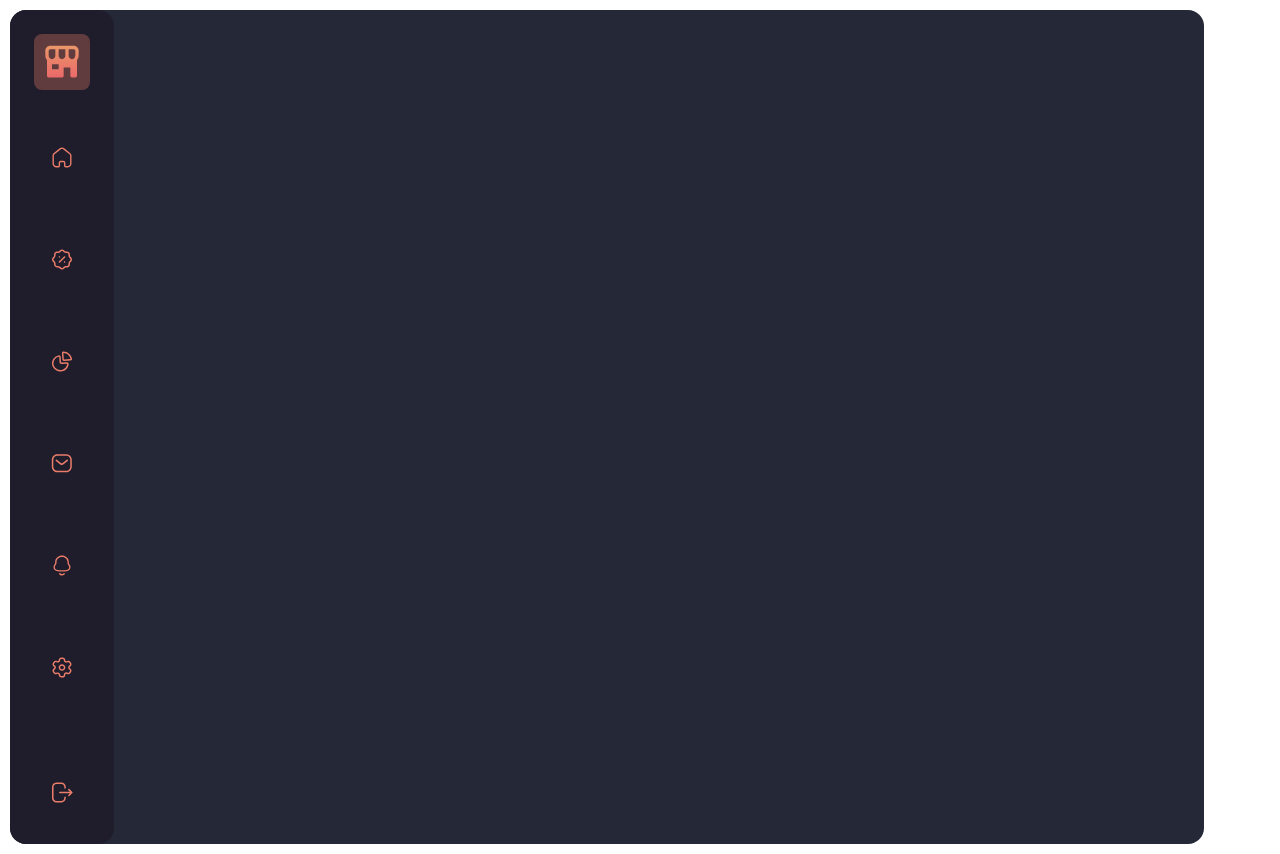
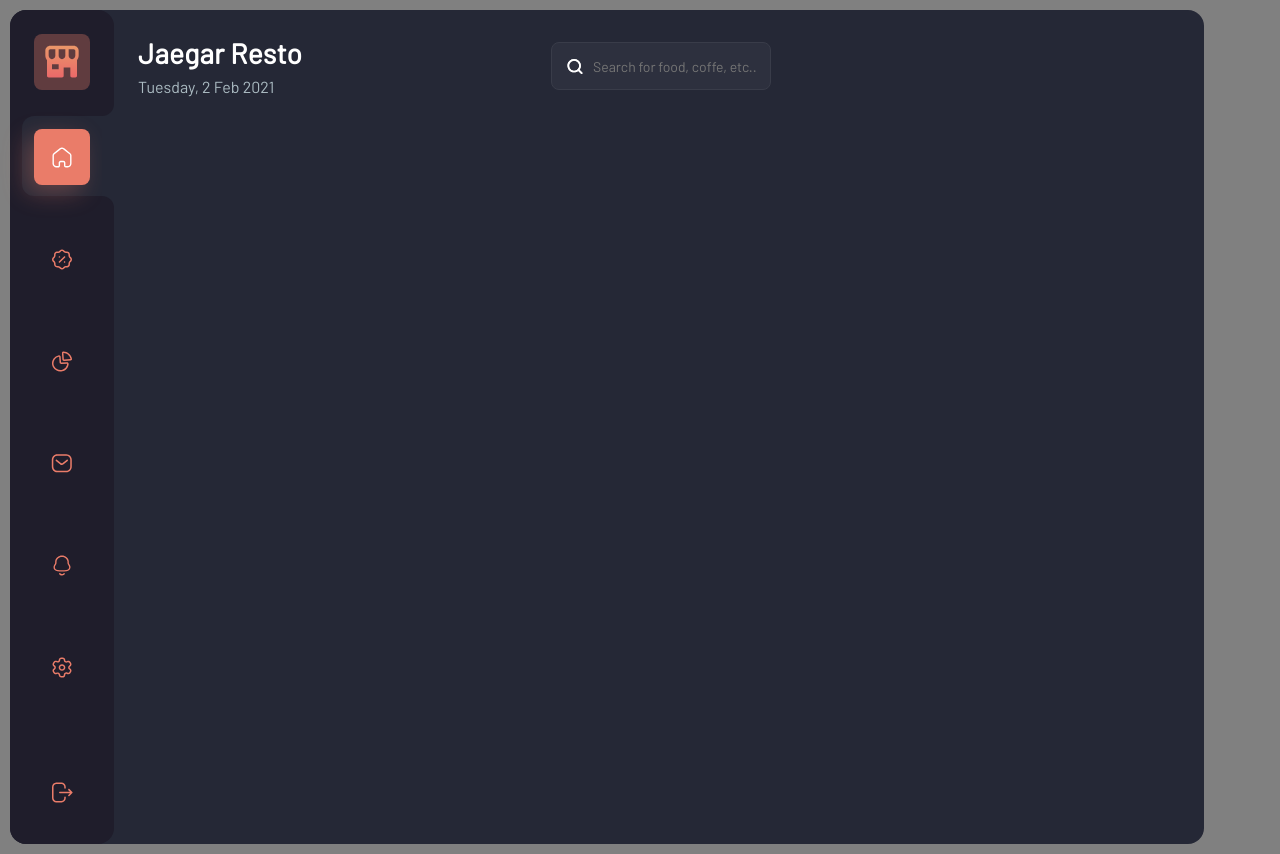
Before and after one commit to dmytrochyrva/menu-app, a React (Create React App) app: page / in a window 1280 px wide. Built offline with nearby package versions, Linux system fonts and the light colour scheme.

Commit message:
header_done

```diff
--- a/public/db/db.json
+++ b/public/db/db.json
@@ -3,63 +3,63 @@
         "id": "0e04cb",
         "price": 2.29,
         "available": 20,
-        "image": "./img/image.png",
+        "image": "./db/img/image.png",
         "name": "Spicy seasoned seafood noodles"
     },
     {
         "id": "7e981d",
         "price": 2.69,
         "available": 11,
-        "image": "./img/image1.png",
+        "image": "./db/img/image1.png",
         "name": "Salted Pasta with mushroom sauce"
     },
     {
         "id": "65cda0",
         "price": 2.99,
         "available": 16,
-        "image": "./img/image2.png",
+        "image": "./db/img/image2.png",
         "name": "Beef dumpling in hot and sour soup"
     },
     {
         "id": "cab283",
         "price": 3.29,
         "available": 22,
-        "image": "./img/image3.png",
+        "image": "./db/img/image3.png",
         "name": "Healthy noodle with spinach leaf"
     },
     {
         "id": "843099",
         "price": 3.49,
         "available": 13,
-        "image": "./img/image4.png",
+        "image": "./db/img/image4.png",
         "name": "Hot spicy fried rice with omelet"
     },
     {
         "id": "7e5b78",
         "price": 3.59,
         "available": 17,
-        "image": "./img/image5.png",
-        "name": "Hot spicy fried rice with omelet"
+        "image": "./db/img/image5.png",
+        "name": "Spicy instant noodle with special omelette"
     },
     {
         "id": "55300a",
         "price": 4.59,
         "available": 14,
-        "image": "./img/image1.png",
-        "name": "Hot spicy fried rice with omelet"
+        "image": "./db/img/image1.png",
+        "name": "Cold fried rice with omelet"
     },
     {
         "id": "1361cf",
         "price": 2.59,
         "available": 11,
-        "image": "./img/image4.png",
-        "name": "Hot spicy fried rice with omelet"
+        "image": "./db/img/image4.png",
+        "name": "Fried rice with omelet"
     },
     {
         "id": "0c9112",
         "price": 1.59,
         "available": 8,
-        "image": "./img/image3.png",
-        "name": "Hot spicy fried rice with omelet"
+        "image": "./db/img/image3.png",
+        "name": "Noodle with omelette"
     }
 ]
--- a/src/components/App.js
+++ b/src/components/App.js
@@ -1,16 +1,27 @@
 import { useEffect, useState } from 'react';
 import Sidebar from './sidebar/Sidebar';
+import Menu from './home/Menu';
 
 function App() {
-  const [page, setPage] = useState('');
+  const [page, setPage] = useState('home');
+  const [dishes, setDishes] = useState([]);
+  const [isLoading, setIsLoading] = useState(false);
 
   useEffect(() => {
-    console.log(page);
-  }, [page]);
+    setIsLoading(true);
+    fetch('./db/db.json')
+      .then((res) => res.json())
+      .then((data) => {
+        setDishes(data);
+        setIsLoading(false);
+      })
+      .catch((err) => console.log(err));
+  }, []);
 
   return (
     <div className="app">
       <Sidebar setPage={setPage} page={page} />
+      <Menu page={page} dishes={dishes} isLoading={isLoading} />
     </div>
   );
 }
--- /dev/null
+++ b/src/components/home/Menu.js
@@ -0,0 +1,18 @@
+import { useState } from 'react';
+import Header from './menu/Header';
+
+const Menu = ({ page, dishes }) => {
+  const [filteredDishes, setFilteredDishes] = useState([]);
+
+  return (
+    <main className="menu" hidden={page !== 'home'}>
+      <Header
+        dishes={dishes}
+        setFilteredDishes={setFilteredDishes}
+        filteredDishes={filteredDishes}
+      />
+    </main>
+  );
+};
+
+export default Menu;
--- /dev/null
+++ b/src/components/home/menu/Header.js
@@ -0,0 +1,35 @@
+import Search from '../svg/Search';
+
+const Header = ({ dishes, setFilteredDishes }) => {
+  const filterHendler = (event) => {
+    const value = event.target.value.toLowerCase();
+    const filtered = dishes.filter((dish) => dish.name.toLowerCase().includes(value));
+
+    setFilteredDishes(filtered);
+  };
+
+  return (
+    <div className="header">
+      <div className="text">
+        <h1>Jaegar Resto</h1>
+        <p>Tuesday, 2 Feb 2021</p>
+      </div>
+
+      <form
+        className="search"
+        onInput={filterHendler}
+        onSubmit={(event) => event.preventDefault()}
+      >
+        <Search />
+
+        <input
+          type="text"
+          autoComplete="off"
+          placeholder="Search for food, coffe, etc.."
+        />
+      </form>
+    </div>
+  );
+};
+
+export default Header;
--- /dev/null
+++ b/src/components/home/svg/Search.js
@@ -0,0 +1,13 @@
+const Search = () => (
+  <svg width="20" height="21" viewBox="0 0 20 21" fill="none" xmlns="http://www.w3.org/2000/svg">
+    <path fillRule="evenodd" clipRule="evenodd" d="M4.16667 9.66667C4.16667 6.90917 6.40917 4.66667 9.16667 4.66667C11.9242 4.66667 14.1667 6.90917 14.1667 9.66667C14.1667 12.4242 11.9242 14.6667 9.16667 14.6667C6.40917 14.6667 4.16667 12.4242 4.16667 9.66667ZM17.2558 16.5775L14.4267 13.7475C15.3042 12.6192 15.8333 11.205 15.8333 9.66667C15.8333 5.99083 12.8425 3 9.16667 3C5.49083 3 2.5 5.99083 2.5 9.66667C2.5 13.3425 5.49083 16.3333 9.16667 16.3333C10.705 16.3333 12.1192 15.8042 13.2475 14.9267L16.0775 17.7558C16.24 17.9183 16.4533 18 16.6667 18C16.88 18 17.0933 17.9183 17.2558 17.7558C17.5817 17.43 17.5817 16.9033 17.2558 16.5775Z" fill="white" />
+    <mask id="mask0" mask-type="alpha" maskUnits="userSpaceOnUse" x="2" y="3" width="16" height="15">
+      <path fillRule="evenodd" clipRule="evenodd" d="M4.16667 9.66667C4.16667 6.90917 6.40917 4.66667 9.16667 4.66667C11.9242 4.66667 14.1667 6.90917 14.1667 9.66667C14.1667 12.4242 11.9242 14.6667 9.16667 14.6667C6.40917 14.6667 4.16667 12.4242 4.16667 9.66667ZM17.2558 16.5775L14.4267 13.7475C15.3042 12.6192 15.8333 11.205 15.8333 9.66667C15.8333 5.99083 12.8425 3 9.16667 3C5.49083 3 2.5 5.99083 2.5 9.66667C2.5 13.3425 5.49083 16.3333 9.16667 16.3333C10.705 16.3333 12.1192 15.8042 13.2475 14.9267L16.0775 17.7558C16.24 17.9183 16.4533 18 16.6667 18C16.88 18 17.0933 17.9183 17.2558 17.7558C17.5817 17.43 17.5817 16.9033 17.2558 16.5775Z" fill="white" />
+    </mask>
+    <g mask="url(#mask0)">
+      <rect y="0.5" width="20" height="20" fill="white" />
+    </g>
+  </svg>
+);
+
+export default Search;
--- a/src/index.css
+++ b/src/index.css
@@ -2,13 +2,12 @@
   margin: 0;
   padding: 0;
   list-style: none;
+  user-select: none;
+  font-family: "Barlow";
   box-sizing: border-box;
 }
 
-body {
-  padding: 10px;
-}
-
+input,
 button {
   border: none;
   outline: none;
@@ -16,7 +15,31 @@ button {
   background: none;
 }
 
+@font-face {
+  font-family: "Barlow";
+  src: url("./fonts/Barlow-Regular.ttf");
+}
+body {
+  padding: 10px;
+  color: #ffffff;
+  background: gray;
+}
+
+h1 {
+  font-weight: 600;
+  font-size: 28px;
+  line-height: 140%;
+}
+
+p {
+  color: #ABBBC2;
+  font-weight: thin;
+  font-size: 16px;
+  line-height: 140%;
+}
+
 .app {
+  display: flex;
   width: 1194px;
   height: 834px;
   border-radius: 16px;
@@ -43,7 +66,7 @@ button {
   border-radius: 8px;
 }
 .sidebar > li:first-child button {
-  background: rgba(234, 124, 105, 0.32);
+  background: #ea7c6952;
 }
 .sidebar .menuButtons {
   gap: 22px;
@@ -66,7 +89,7 @@ button {
 }
 .sidebar .menuButtons li.active button {
   background: #EA7C69;
-  box-shadow: -8px 8px 24px rgba(234, 124, 105, 0.32);
+  box-shadow: -8px 8px 24px #ea7c6952;
 }
 .sidebar .menuButtons li.active button path {
   fill: #fff;
@@ -96,3 +119,38 @@ button {
   bottom: -12px;
   border-radius: 0 12px 0 0;
 }
+
+.menu {
+  width: 681px;
+  padding: 24px;
+}
+.menu .header {
+  display: flex;
+  align-items: center;
+  justify-content: space-between;
+}
+.menu .header .text h1 {
+  margin: 0.2px 0 2.7px 0;
+  letter-spacing: 0.25px;
+}
+.menu .header form {
+  width: 220px;
+  padding: 0 13px;
+  height: 48px;
+  font-size: 14px;
+  line-height: 140%;
+  border-radius: 8px;
+  border: 1px solid #393C49;
+  background: #2D303E;
+  display: flex;
+  align-items: center;
+  justify-content: space-between;
+}
+.menu .header form input {
+  width: 164px;
+  border: none;
+  outline: none;
+  background: none;
+  color: #ffffff;
+  font-size: 14px;
+}
--- a/src/styles/_config.scss
+++ b/src/styles/_config.scss
@@ -1,10 +1,31 @@
+@font-face {
+    font-family: 'Barlow';
+    src: url('./fonts/Barlow-Regular.ttf');
+}
+
+$main-text: #ffffff;
+$second-text: #ABBBC2;
 $main-black: #1F1D2B;
 $second-black: #252836;
 $primary-color: #EA7C69;
-$transparent-primary: rgba(234, 124, 105, 0.32);
+$border-color: #393C49;
+$form-background: #2D303E;
+$transparent-primary: #ea7c6952;
 
-@mixin flexCenter{
-    display: flex;
-    align-items: center;
-    justify-content: center;
+body{
+    padding: 10px;
+    color: $main-text;
+    background: gray;
 }
+
+h1{
+    font-weight: 600;
+    font-size: 28px;
+    line-height: 140%;
+}
+p {
+    color: $second-text;
+    font-weight: thin;
+    font-size: 16px;
+    line-height: 140%;
+}
--- a/src/styles/_reset.scss
+++ b/src/styles/_reset.scss
@@ -2,13 +2,12 @@
     margin: 0;
     padding: 0;
     list-style: none;
+    user-select: none;
+    font-family: 'Barlow';
     box-sizing: border-box;
 }
 
-body{
-    padding: 10px;
-}
-
+input,
 button{
     border: none;
     outline: none;
--- /dev/null
+++ b/src/styles/components/_home.scss
@@ -0,0 +1,32 @@
+.menu{
+    width: 681px;
+    padding: 24px;
+
+    .header{
+        @include flexCenterBetween();
+
+        .text{
+            h1{
+                margin:0.2px 0 2.7px 0;
+                letter-spacing: 0.25px;
+            }
+        }
+
+        form{
+            width: 220px;
+            padding: 0 13px;
+            @include formElement();
+            background: $form-background;
+            @include flexCenterBetween();
+
+            input{
+                width: 164px;
+                border: none;
+                outline: none;
+                background: none;
+                color: $main-text;
+                font-size: 14px;
+            }
+        }
+    }
+}
--- a/src/styles/index.scss
+++ b/src/styles/index.scss
@@ -1,11 +1,14 @@
 @import 'reset';
 @import 'config';
+@import 'mixins';
 
 .app {
+    display: flex;
     width: 1194px;
     height: 834px;
     border-radius: 16px;
     background: $second-black;
 }
 
-@import './components/sidebar'
+@import './components/sidebar';
+@import './components/home';
```
Also changed, not shown: src/styles/_mixins.scss (added, +13 -0 lines), src/fonts/Barlow-Regular.ttf (added), 1 other file (tests, documents, lock files or other folders).
